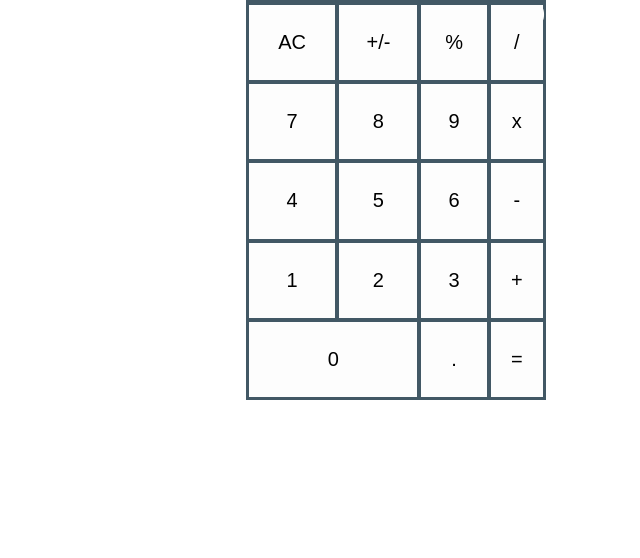
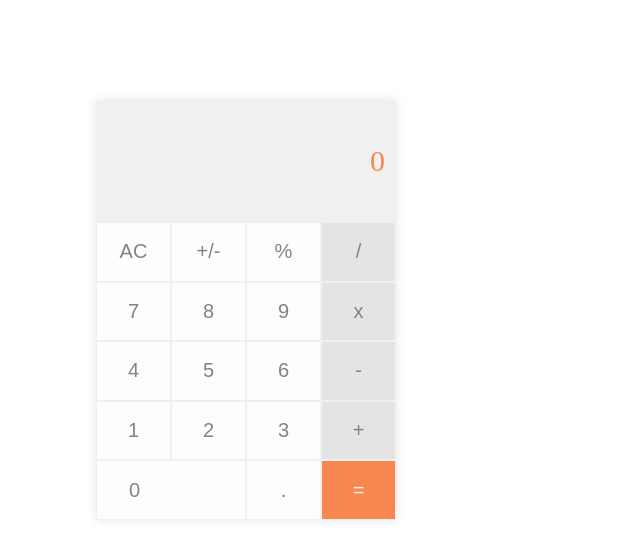
Before and after one commit to MavisYang2018/calculator, a plain HTML site: page index.html in a window 1280 px wide. Shown: the whole page, without its empty margins (394-1034 px from the left). Drawn offline with Linux system fonts and the light colour scheme.

Commit message:
change css

```diff
--- a/index.html
+++ b/index.html
@@ -10,9 +10,7 @@
 </head>
 <body>
     <div class="box">
-
-
-            <table>
+            <table cellspacing="0">
                 <tr>
                     <td colspan="4" class="show_num">
                         <span class="show" id="display">0</span>
@@ -20,44 +18,39 @@
                     </td>
                 </tr>
 
-
                 <tr>
-                    <td><button id="btn_opra_1" onclick="btn_opra_1" value="">AC</button></td>
-                    <td><button id="btn_opra_2" onclick="btn_opra_2" value="">+/-</button></td>
-                    <td><button id="btn_opra_3" onclick="btn_opra_3" value="">%</button></td>
-                    <td><button id="btn_opra_4" onclick="btn_opra_4" value="">/</button></td>
+                    <td><button id="btn_opra_1" onclick="btn_opra_1()" value="" type="reset">AC</button></td>
+                    <td><button id="btn_opra_2" onclick="btn_opra_2()" value="">+/-</button></td>
+                    <td><button id="btn_opra_3" onclick="btn_opra_3()" value="">%</button></td>
+                    <td><button id="btn_opra_4" onclick="btn_opra_4()" value="">/</button></td>
                 </tr>
 
                 <tr>
                     <td><button id="btn_num_7" onclick="btn_num_7()" value="7">7</button></td>
                     <td><button id="btn_num_8" onclick="btn_num_8()" value="8">8</button></td>
                     <td><button id="btn_num_9" onclick="btn_num_9()" value="9">9</button></td>
-                    <td><button id="btn_opra_5" onclick="btn_opra_5" value="">x</button></td>
+                    <td><button id="btn_opra_5" onclick="btn_opra_5()" value="">x</button></td>
                 </tr>
 
                 <tr>
                     <td><button id="btn_num_4" onclick="btn_num_4()" value="4">4</button></td>
                     <td><button id="btn_num_5" onclick="btn_num_5()" value="5">5</button></td>
                     <td><button id="btn_num_6" onclick="btn_num_6()" value="6">6</button></td>
-                    <td><button id="btn_opra_6" onclick="btn_opra_6" value="">-</button></td>
+                    <td><button id="btn_opra_6" onclick="btn_opra_6()" value="">-</button></td>
                 </tr>
-
 
                 <tr>
                     <td><button id="btn_num_1" onclick="btn_num_1()" value="1">1</button></td>
                     <td><button id="btn_num_2" onclick="btn_num_2()" value="2">2</button></td>
                     <td><button id="btn_num_3" onclick="btn_num_3()" value="3">3</button></td>
-                    <td><button id="btn_opra_7" onclick="btn_opra_7" value="">+</button></td>
+                    <td><button id="btn_opra_7" onclick="btn_opra_7()" value="">+</button></td>
                 </tr>
 
                 <tr>
                     <td colspan="2"><button id="btn_num_0" onclick="btn_num_0()" value="0">0</button></td>
-                    <td><button id="btn_opra_8" onclick="btn_opra_8" value="">.</button></td>
-                    <td><button id="btn_opra_9" onclick="btn_opra_9" value="">=</button></td>
+                    <td><button id="btn_opra_8" onclick="btn_opra_8()" value="">.</button></td>
+                    <td><button id="btn_opra_9" onclick="btn_opra_9()" value="">=</button></td>
                 </tr>
-
-
-
 
             </table>
     </div>
--- a/main.js
+++ b/main.js
@@ -69,10 +69,15 @@ function btn_num_0() {
 
 // operator
 function btn_opra_1() {
-    var ac = document.getElementById('btn_opra_1');
-    display += ac.value("");
-    document.getElementById('display').innerHTML = display;
+    var now_display = document.getElementById('display');
+    now_display.innerHTML = '0';
+    display += "";
+    // console.log(now_display);
+    // var ac = document.getElementById('btn_opra_1');
+    // ac.value += "";
+    // console.log(display);
 }
+
 
 function btn_opra_2() {
     var operator = document.getElementById('btn_opra_2');
--- a/sass/main.sass
+++ b/sass/main.sass
@@ -1,7 +1,10 @@
-$color-blue: #425865
-$color-grey: #F4F4F4
+$color-blue: #C7CEDC
+$color-grey: #F0F0F0
 $color-white: #FDFDFD
-$color-dark: #B9B9B9
+$color-dark: #838383
+$color-yellow: #FFEC84
+$color-dblue: #7B8089
+$color-orange: #F8874F
 *
     // border: solid 1px #985309
 
@@ -11,41 +14,61 @@ html,body
     color: $color-white
 
     position: relative
-
+    font-family: '微軟正黑體'
 
 .box
     width: 300px
-    height: 400px
+    height: 420px
 
     position: absolute
     left: 50%
-
-    background-color: $color-blue
+    top: 100px
+    transform: translateX(-50%)
+    background-color: $color-grey
 
     table
         width: 100%
         height: 100%
         border: none
         position: absolute
+        color: $color-dark
+        box-shadow: 0px 0px 10px rgba(0,0,0,0.1)
+
         .show_num
-            position: absolute
-            top: 0px
-            right: 0px
-            height: 150px
-            font-size: 25px
+            width: 250px
+            height: 120px
+
+            font-size: 30px
+            text-align: right
+
+
         span.show
             width: 300px
             height: 100%
-            color: $color-white
-
+            margin-right: 10px
+            color: $color-orange
+        td
+            width: 50px
 
 
 
 button
     text-align: center
     background-color: $color-white
+    color: $color-dark
     width: 100%
     height: 100%
     border: none
 
     font-size: 20px
+
+#btn_opra_9
+    background-color: $color-orange
+    color: $color-grey
+
+#btn_opra_4 , #btn_opra_5 , #btn_opra_6 , #btn_opra_7
+    background-color: #E4E4E4
+
+#btn_num_0
+    text-align: left
+    padding-left: 32px
```
Also changed, not shown: css/main.css, 1 other file.
